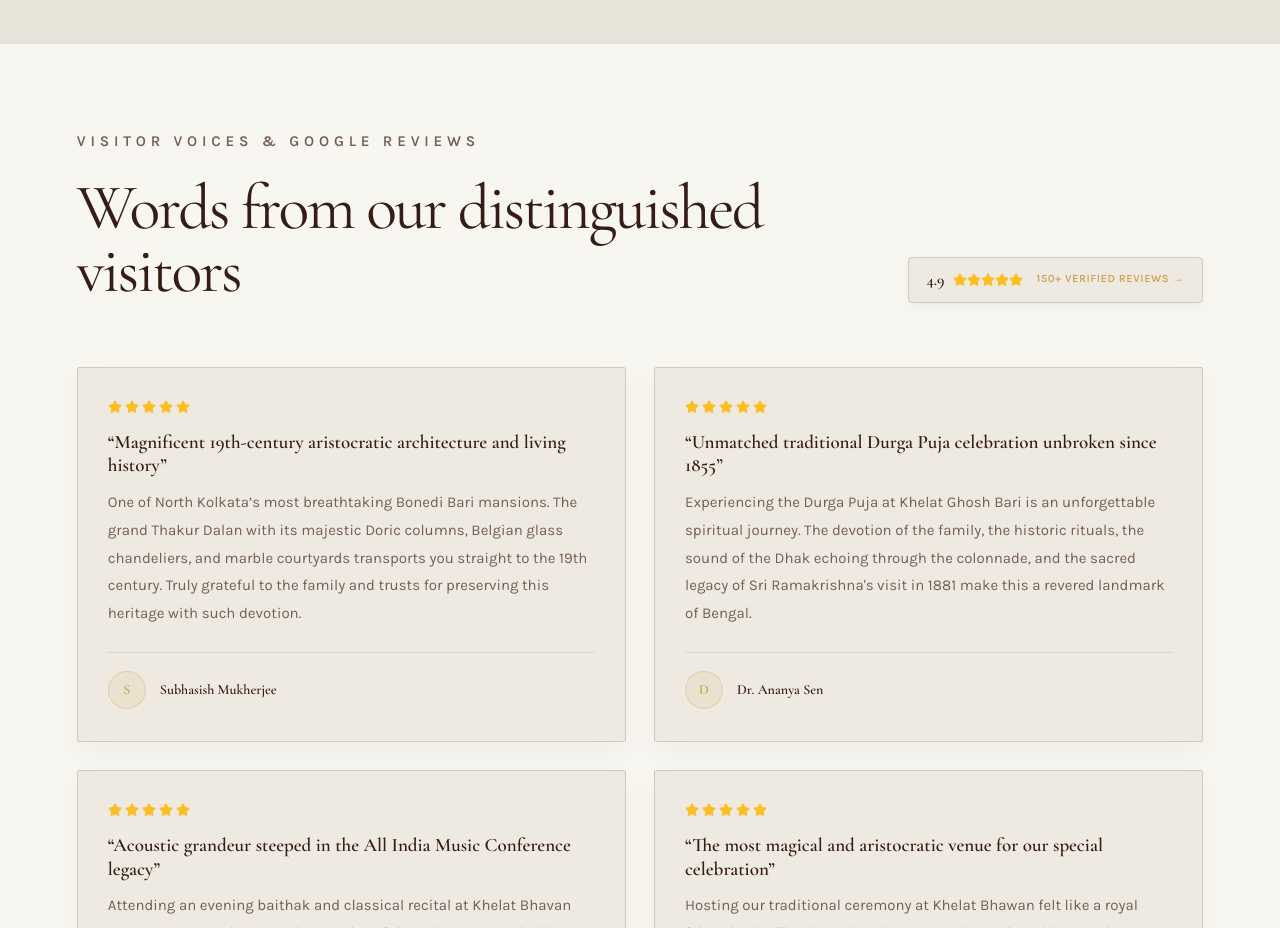
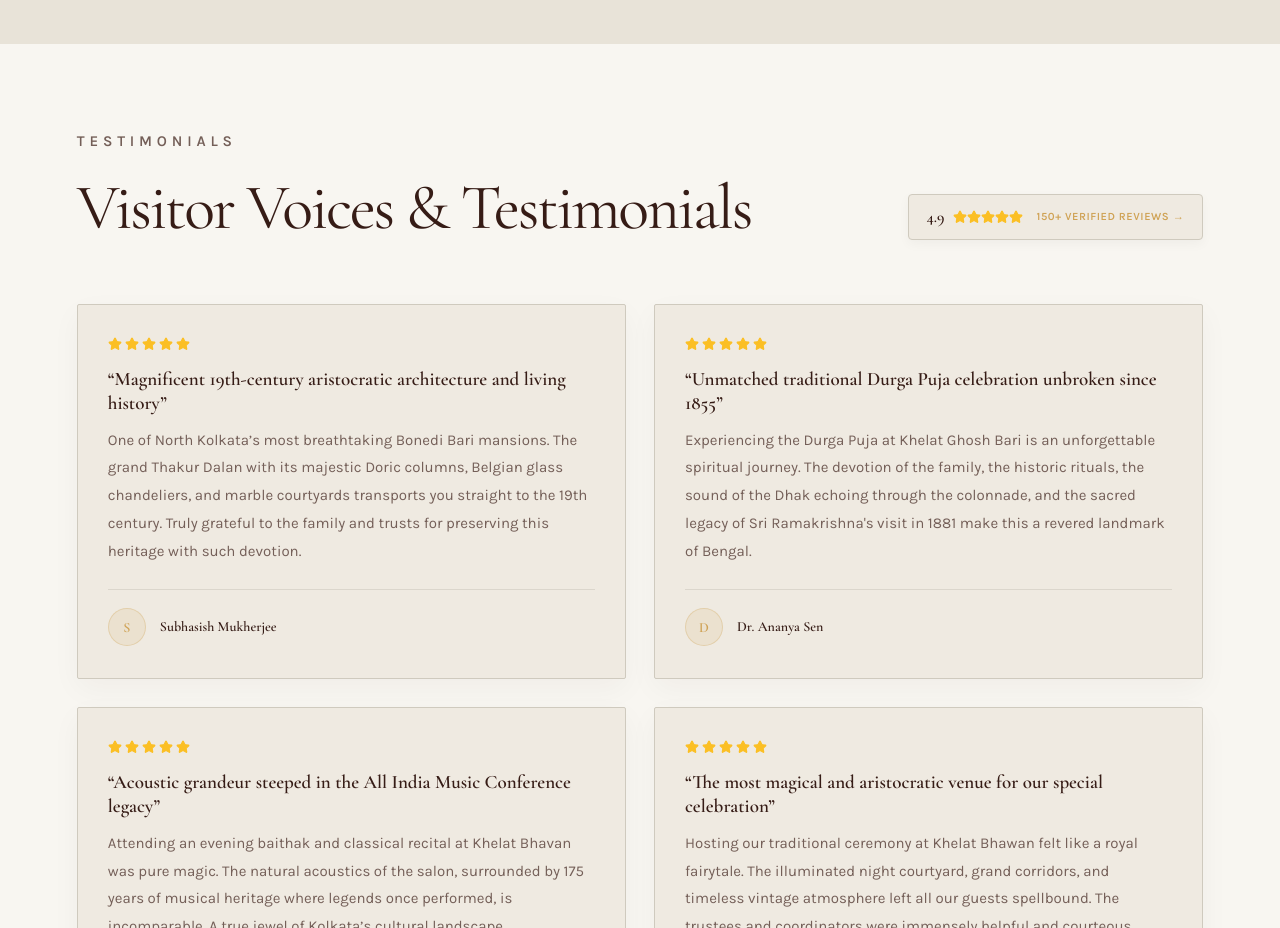
Before and after one commit to jannat-website-idea/khelat-bhawan-heritage, a React (Vite) app: page / in a window 1280 px wide. Shown: the part 8040-8968 px from the top of the page. Built offline with nearby package versions, Linux system fonts and the light colour scheme; a web font is replaced by a local one.

Commit message:
Update Home review section to Testimonials while preserving Feedback in navigation menu

```diff
--- a/src/data/content.js
+++ b/src/data/content.js
@@ -506,8 +506,8 @@ export const siteData = {
       closeBtn: "Close Window"
     },
     reviews: {
-      eyebrow: "Visitor Voices & Google Reviews",
-      heading: "Words from Our Esteemed Visitors & Devotees",
+      eyebrow: "Testimonials",
+      heading: "Visitor Voices & Testimonials",
       subheading: "Verified Google reviews and heartfelt testimonials from historians, cultural researchers, devotees, and guests.",
       googleUrl: "https://share.google/AbEepv5KYAkmikCgY",
       rating: "4.9",
@@ -1075,8 +1075,8 @@ export const siteData = {
       closeBtn: "উইন্ডো বন্ধ করুন"
     },
     reviews: {
-      eyebrow: "দর্শক ও ভক্তবৃন্দের প্রতিক্রিয়া",
-      heading: "দর্শনার্থী ও শুভানুধ্যায়ীদের অমূল্য মতামত",
+      eyebrow: "প্রশংসাপত্র ও মতামত",
+      heading: "দর্শনার্থী ও বিশিষ্টজনদের অভিজ্ঞতা",
       subheading: "ইতিহাসবিদ, গবেষক, ভক্ত এবং অতিথিদের যাচাইকৃত গুগল পর্যালোচনা ও আন্তরিক প্রতিক্রিয়া।",
       googleUrl: "https://share.google/AbEepv5KYAkmikCgY",
       rating: "৪.৯",
--- a/src/pages/HomePage.jsx
+++ b/src/pages/HomePage.jsx
@@ -154,12 +154,12 @@ export default function HomePage({ lang, setActiveTab, onOpenBooking, onOpenLigh
         </div>
       </section>
 
-      {/* Verified Google Reviews & Visitor Voices Section */}
+      {/* Testimonials & Verified Google Reviews Section */}
       <section className="heritage-reviews heritage-section">
         <div className="heritage-heading-row">
           <div>
-            <p className="heritage-kicker">{isBn ? 'দর্শক ও ভক্তবৃন্দের প্রতিক্রিয়া' : 'Visitor Voices & Google Reviews'}</p>
-            <h2>{isBn ? 'দর্শনার্থী ও গবেষকদের অভিজ্ঞতা' : 'Words from our distinguished visitors'}</h2>
+            <p className="heritage-kicker">{t.reviews.eyebrow}</p>
+            <h2>{t.reviews.heading}</h2>
           </div>
           <div className="heritage-reviews__google-badge">
             <a
```
